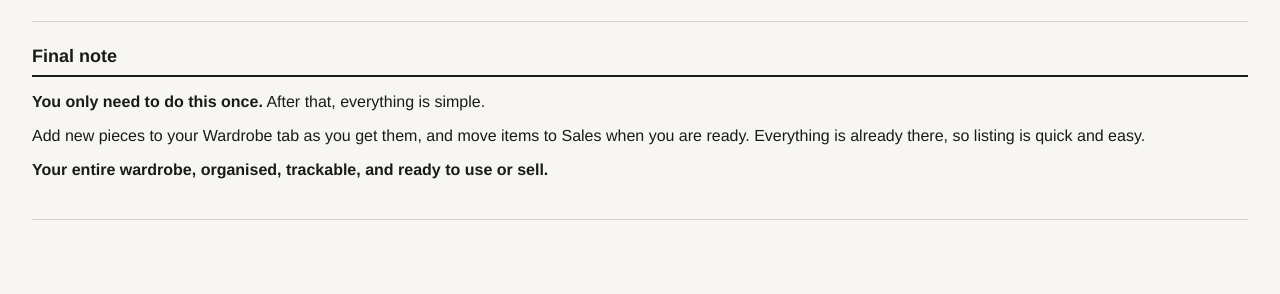
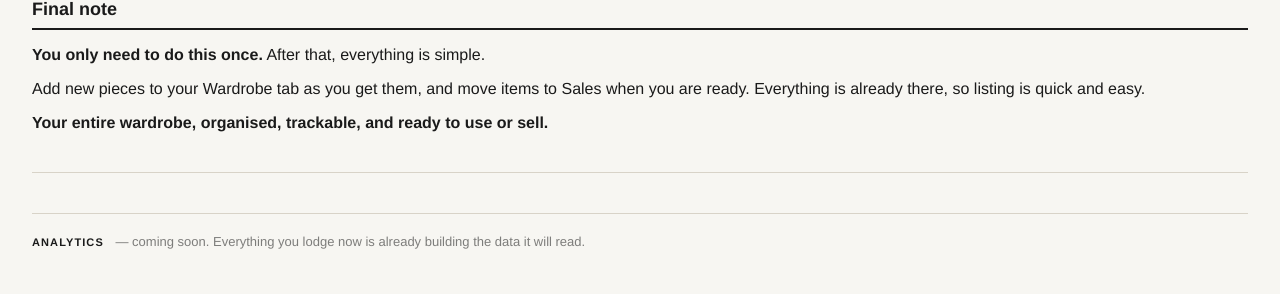
Before and after one commit to CatherineTomato/banqed-flask, a Flask app: page /opening-your-banq in a window 1280 px wide. Shown: the part 2675-2969 px from the top of the page. Before the commit the page ends 2895 px from the top, so only its background shows below. Run offline with Flask 3, Linux system fonts and the light colour scheme.

Commit message:
Updates on copy on 'opening your banq'

```diff
--- a/static/css/style.css
+++ b/static/css/style.css
@@ -2161,3 +2161,20 @@ body.paper-fullscreen nav {
     padding: 12px 12px 0;
   }
 }
+
+/* Coming-soon note at the foot of the guide */
+.coming-soon {
+  margin-top: 40px;
+  padding-top: 20px;
+  border-top: 1px solid var(--border);
+  font-size: 13px;
+  color: var(--ink-55);
+}
+
+.coming-soon strong {
+  color: var(--ink);
+  text-transform: uppercase;
+  font-size: 11px;
+  letter-spacing: 0.1em;
+  margin-right: 8px;
+}
--- a/templates/opening_your_banq.html
+++ b/templates/opening_your_banq.html
@@ -12,9 +12,9 @@
   <div class="step-card__body">
     <p>Split your wardrobe into clear sections that work for you. For example: Tops, trousers, jumpers, coats, shoes, dresses, sportswear, accessories.</p>
     <div class="step-note"><strong>Why sections</strong>The reset stays manageable and finishable. Do one category, or one shelf, per weekend or per day. If it's all mixed together, work by physical space instead: one shelf, rail, or drawer at a time.</div>
-    <div class="step-note"><strong>Good to know</strong>These same categories become your checklist on the Progress page, so you can work through each one and watch it complete.</div>
-  </div>
 </div>
+</div>
+
 
 <div class="step-card">
   <div class="step-card__title">2. Try everything on and sort</div>
@@ -23,7 +23,7 @@
     <div class="step-note"><strong>Keep</strong>log these on the Wardrobe page in step 3.</div>
     <div class="step-note"><strong>Sell</strong>set these aside for Part Two.</div>
     <div class="step-note"><strong>Donate</strong>bag them and drop them off. They leave your system here, which is the point.</div>
-    <div class="step-note"><strong>Not sure</strong>log these too, and mark resale willingness as "maybe sell." The analytics help you decide later.</div>
+    <div class="step-note"><strong>Not sure</strong>log these too, and mark resale willingness as "maybe sell." Once the whole section is logged, seeing it together makes the call much easier.</div>
   </div>
 </div>
 
@@ -31,7 +31,7 @@
   <div class="step-card__title">3. Lodge what you are keeping</div>
   <div class="step-card__body">
     <p>Before putting anything away, open the Wardrobe page and log each item in your keep pile, filling in every column.</p>
-    <div class="step-note"><strong>Why</strong>this is what builds your wardrobe data. Everything the analytics show you comes from here.</div>
+    <div class="step-note"><strong>Why</strong>this is what builds your wardrobe data. Every total, filter and pattern the system shows you comes from here.</div>
   </div>
 </div>
 
@@ -104,4 +104,5 @@
     <p><strong>Your entire wardrobe, organised, trackable, and ready to use or sell.</strong></p>
   </div>
 </div>
+<p class="coming-soon"><strong>Analytics</strong> &mdash; coming soon. Everything you lodge now is already building the data it will read.</p>
 {% endblock %}
```
